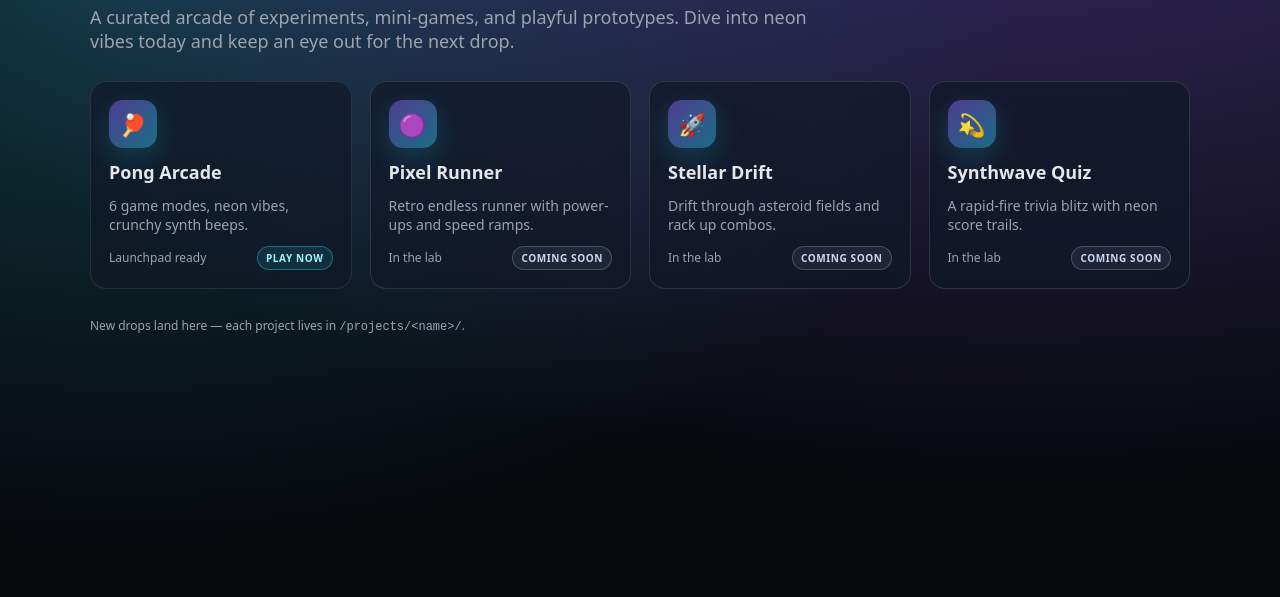
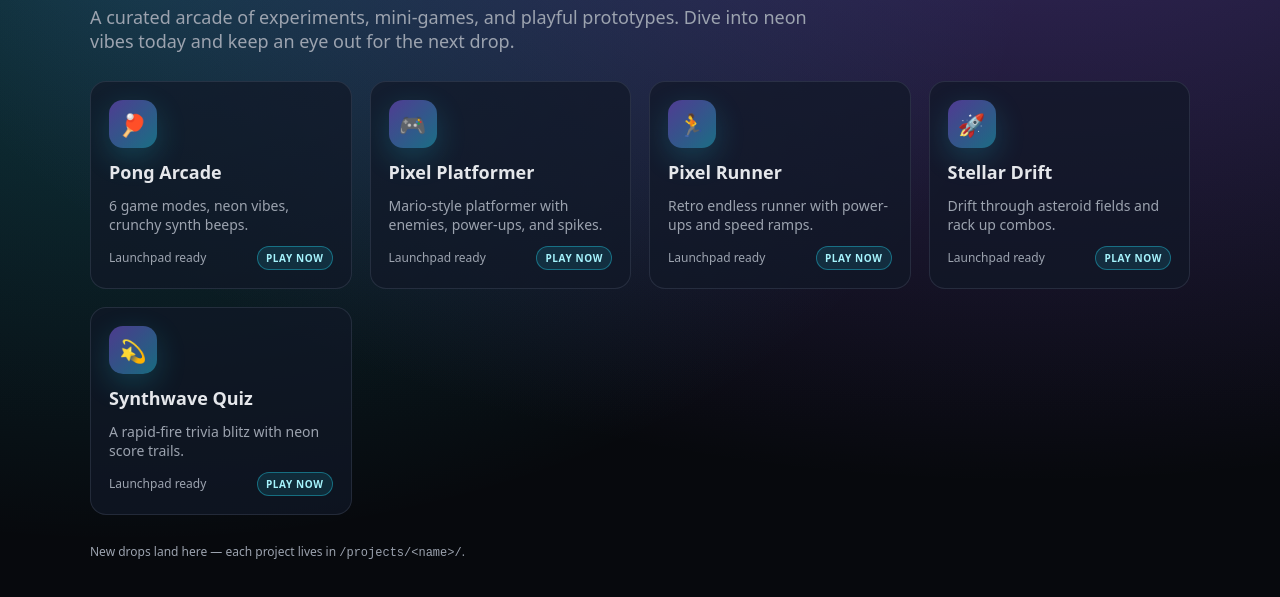
Before and after one commit to scott4885/project-hub, a plain HTML site: page index.html in a window 1280 px wide. Shown: the part 137-734 px from the top of the page. Drawn offline with Linux system fonts and the light colour scheme.

Commit message:
Add 4 new games: Pixel Platformer, Pixel Runner, Stellar Drift, Synthwave Quiz

```diff
--- a/index.html
+++ b/index.html
@@ -155,25 +155,32 @@
         badge: 'Play now'
       },
       {
+        name: 'Pixel Platformer',
+        description: 'Mario-style platformer with enemies, power-ups, and spikes.',
+        icon: '🎮',
+        href: 'projects/pixel-platformer/index.html',
+        badge: 'Play now'
+      },
+      {
         name: 'Pixel Runner',
         description: 'Retro endless runner with power-ups and speed ramps.',
-        icon: '🟣',
-        comingSoon: true,
-        badge: 'Coming Soon'
+        icon: '🏃',
+        href: 'projects/pixel-runner/index.html',
+        badge: 'Play now'
       },
       {
         name: 'Stellar Drift',
         description: 'Drift through asteroid fields and rack up combos.',
         icon: '🚀',
-        comingSoon: true,
-        badge: 'Coming Soon'
+        href: 'projects/stellar-drift/index.html',
+        badge: 'Play now'
       },
       {
         name: 'Synthwave Quiz',
         description: 'A rapid-fire trivia blitz with neon score trails.',
         icon: '💫',
-        comingSoon: true,
-        badge: 'Coming Soon'
+        href: 'projects/synthwave-quiz/index.html',
+        badge: 'Play now'
       }
     ];
 
```
Also changed, not shown: 1 other file.
